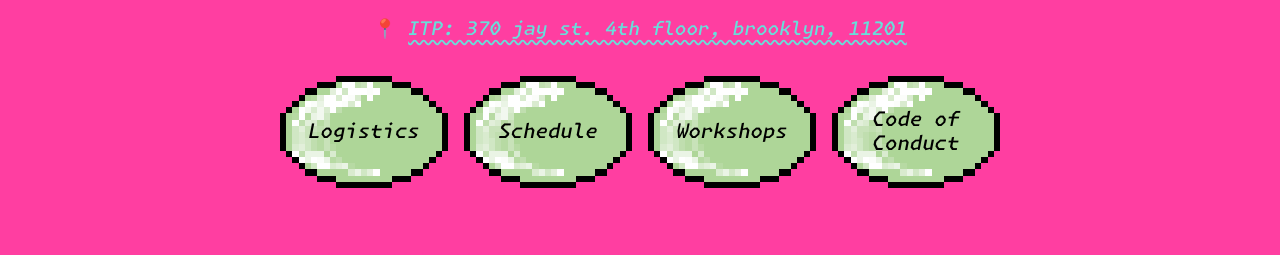
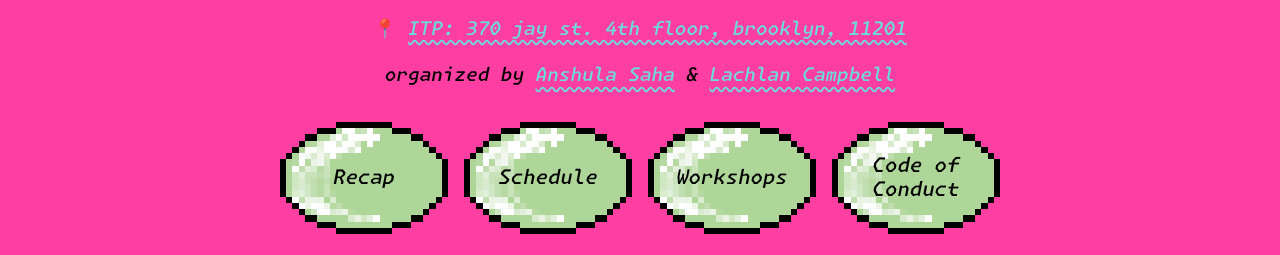
Before and after one commit to anshulasaha/stupidhackathon2025, a plain HTML site: page index.html in a window 1280 px wide. Shown: the part 480-735 px from the top of the page. Drawn offline with Linux system fonts and the light colour scheme.

Commit message:
Link recap site

```diff
--- a/index.html
+++ b/index.html
@@ -49,6 +49,11 @@
           >
         </h3>
 
+        <h3 class="NormalText">
+          organized by <a href="https://anshulasaha.com">Anshula Saha</a> &
+          <a href="https://lachlanjc.com">Lachlan Campbell</a>
+        </h3>
+
         <style>
           .hero h1 {
             margin-top: 6rem;
@@ -65,7 +70,12 @@
             margin-top: 2rem;
           "
         >
-          <a href="Logistics.html" class="BigButton"> Logistics</a>
+          <a
+            href="https://lachlanjc.com/projects/itp-stupid-hackathon"
+            class="BigButton"
+          >
+            Recap</a
+          >
           <a href="Schedule.html" class="BigButton"> Schedule </a>
 
           <a href="Workshops.html" class="BigButton"> Workshops </a>
```
